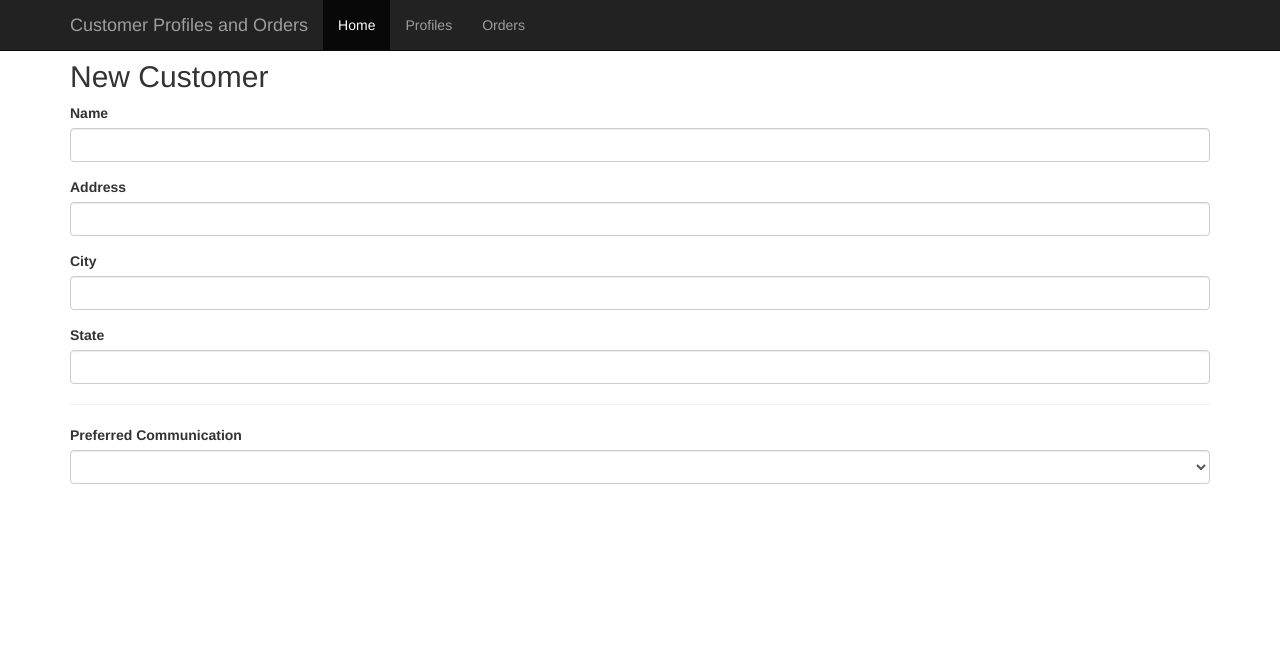
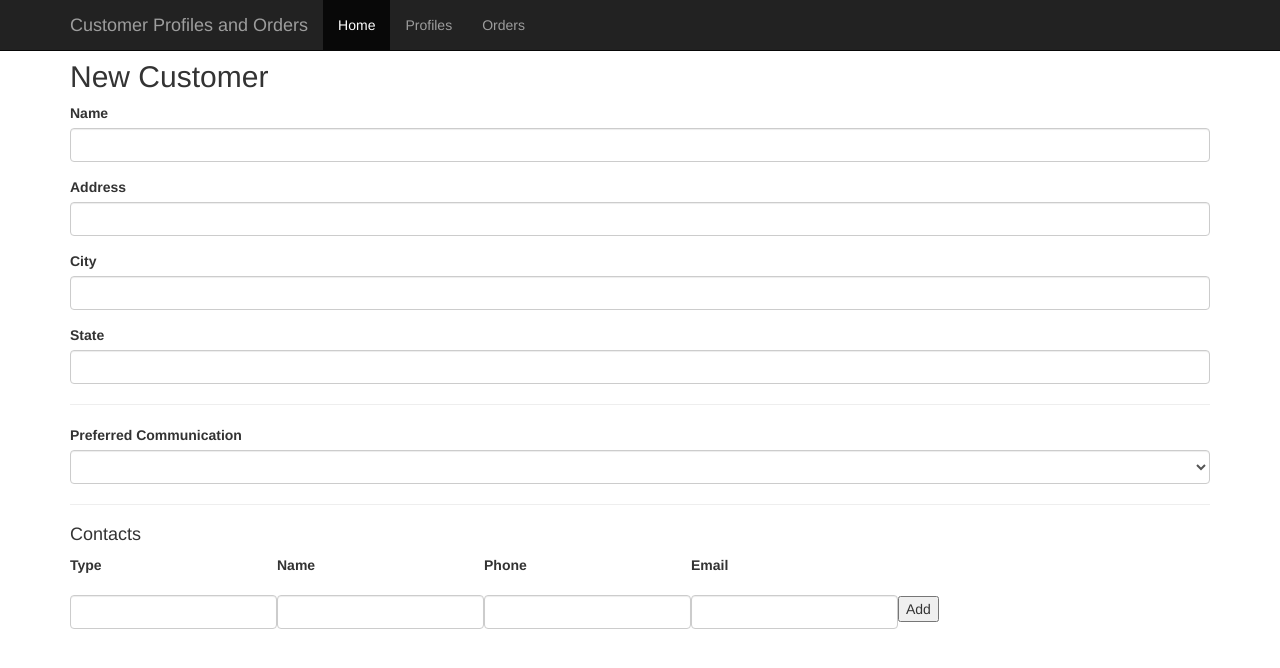
Before and after one commit to jlyman/gwi-order-example, a React (Create React App) app: page / in a window 1280 px wide. Shown: the top 668 px of the page. Built offline with nearby package versions, Linux system fonts and the light colour scheme.

Commit message:
Add Contacts entry table

```diff
--- /dev/null
+++ b/src/components/customerProfile/ContactsEntryTable.jsx
@@ -0,0 +1,59 @@
+import React, { Component } from 'react';
+import PropTypes from 'prop-types';
+import FormField from '../common/FormField';
+import { Contact } from '../../models';
+
+class ContactsEntryTable extends Component {
+	constructor(props) {
+		super(props);
+
+		this.state = {
+			entries: this.props.contacts,
+		};
+	}
+
+	renderEntryRow(contact) {
+		return (
+			<tr key={contact.id}>
+				<td>{contact.type}</td>
+				<td>{contact.name}</td>
+				<td>{contact.phone}</td>
+				<td>{contact.email}</td>
+				<td></td>
+			</tr>
+		)
+	}
+
+	render() {
+		return (
+			<table>
+				<thead>
+					<tr>
+						<th>Type</th>
+						<th>Name</th>
+						<th>Phone</th>
+						<th>Email</th>
+					</tr>
+				</thead>
+
+				<tbody>
+					{this.state.entries.map(contact => this.renderEntryRow(contact))}
+
+					<tr>
+						<td><FormField fieldName="type" /></td>
+						<td><FormField fieldName="name" /></td>
+						<td><FormField fieldName="phone" /></td>
+						<td><FormField fieldName="email" /></td>
+						<td><button type="button">Add</button></td>
+					</tr>
+				</tbody>
+			</table>
+		);
+	}
+}
+
+ContactsEntryTable.propTypes = {
+	contacts: PropTypes.arrayOf(PropTypes.shape(Contact)).isRequired,
+}
+
+export default ContactsEntryTable;
--- a/src/components/pages/CustomerProfile.jsx
+++ b/src/components/pages/CustomerProfile.jsx
@@ -1,6 +1,7 @@
 import React, { Component } from 'react';
 import FormField from '../common/FormField';
 import FormDropdown from '../common/FormDropdown';
+import ContactsEntryTable from '../customerProfile/ContactsEntryTable';
 import { PreferredCommunicationMode } from '../../constants';
 
 class CustomerProfile extends Component {
@@ -11,6 +12,7 @@ class CustomerProfile extends Component {
         <FormField fieldName="address" labelText="Address" />
         <FormField fieldName="city" labelText="City" />
         <FormField fieldName="state" labelText="State" />
+
         <hr />
         <FormDropdown
           fieldName="preferredCommunication"
@@ -22,6 +24,10 @@ class CustomerProfile extends Component {
             PreferredCommunicationMode.fax,
           ]}
         />
+
+        <hr />
+        <h4>Contacts</h4>
+        <ContactsEntryTable contacts={[]} />
       </div>
     );
   }
```
